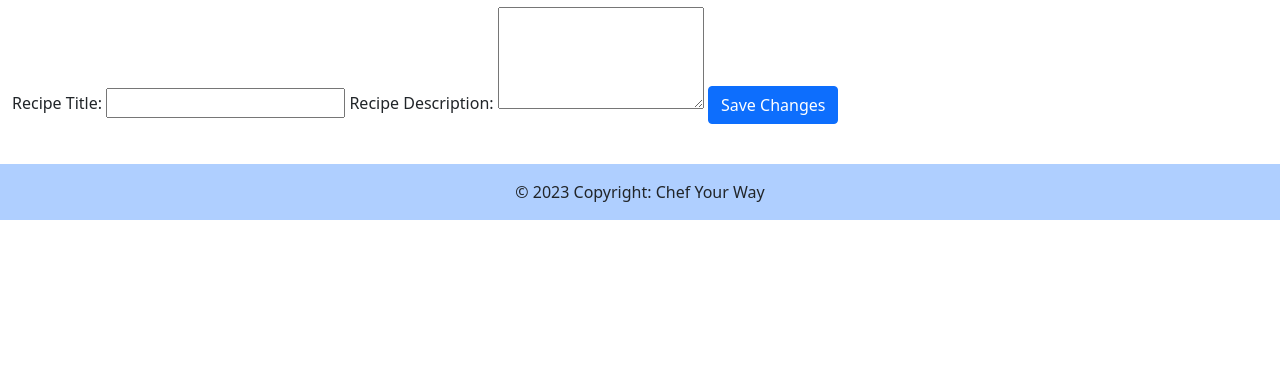
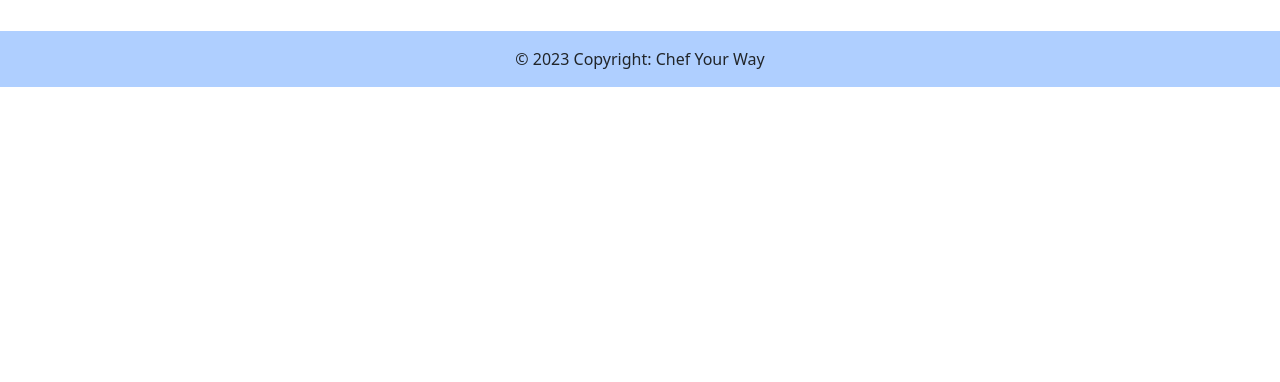
Before and after one commit to maryvwalton/CS4750-Final, a PHP site: page /editRecipe.php in a window 1280 px wide. Shown: the part 335-717 px from the top of the page. Run offline with PHP 8.4, Linux system fonts and the light colour scheme; a user stored in the database is signed in; data that the repository does not hold is empty.

Commit message:
modified:   editRecipe.php 	modified:   profile.php

```diff
--- a/editRecipe.php
+++ b/editRecipe.php
@@ -116,16 +116,6 @@ if ($_SERVER["REQUEST_METHOD"] == "POST") {
   <!-- main page content -->
   <div class="container-fluid">
     <h2>Edit Recipe</h2>
-    <form action="edit_recipe.php" method="post">
-        <!-- Add input fields for recipe details -->
-        <label for="recipe_title">Recipe Title:</label>
-        <input type="text" id="recipe_title" name="recipe_title" value="<?php echo $current_title; ?>" required>
-
-        <label for="recipe_description">Recipe Description:</label>
-        <textarea id="recipe_description" name="recipe_description" rows="4" required><?php echo $current_description; ?></textarea>
-
-        <button class="btn btn-primary" type="submit">Save Changes</button>
-    </form>
   </div>
   <!-- end main page content -->
 
```
Also changed, not shown: profile.php (indentation only).
